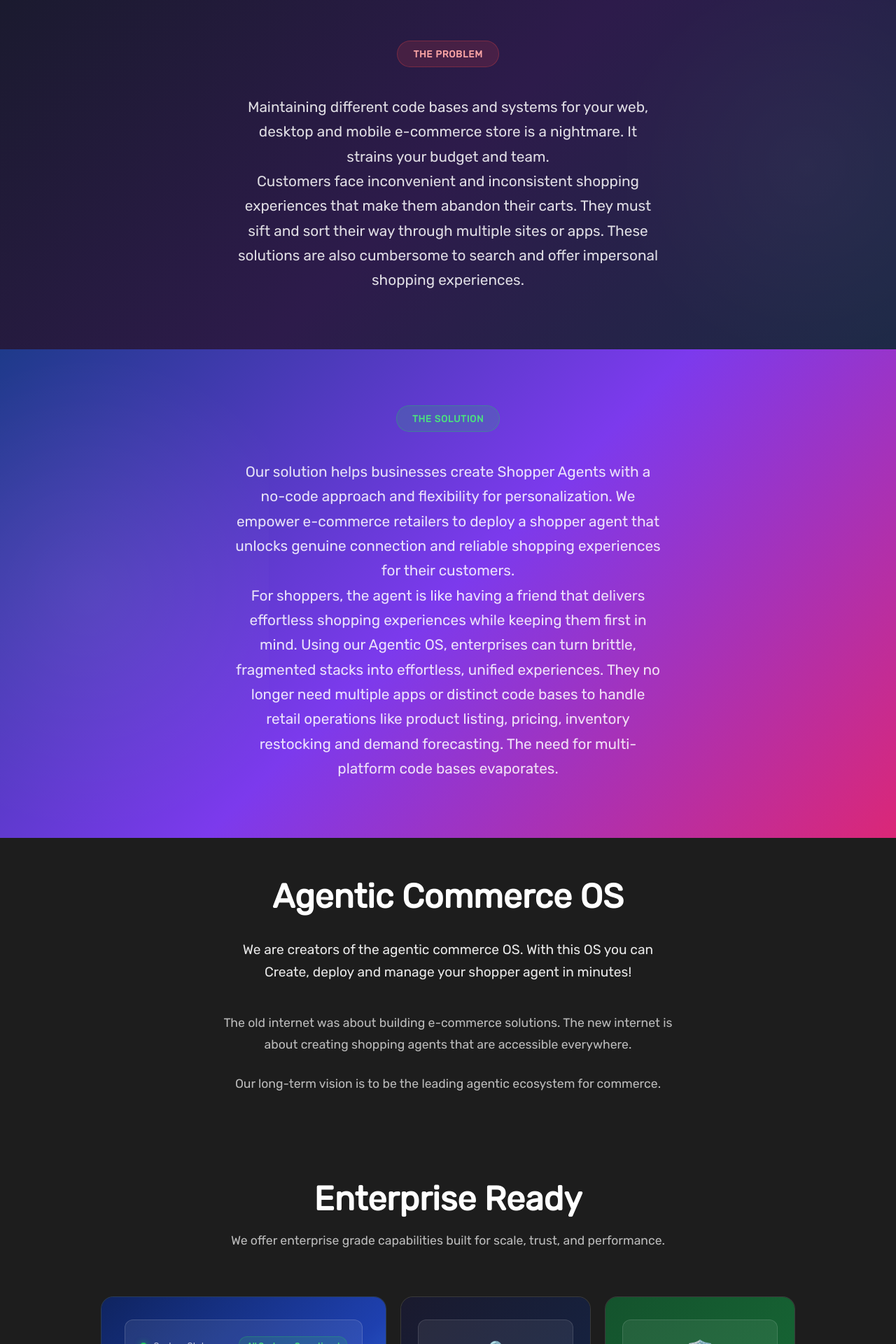
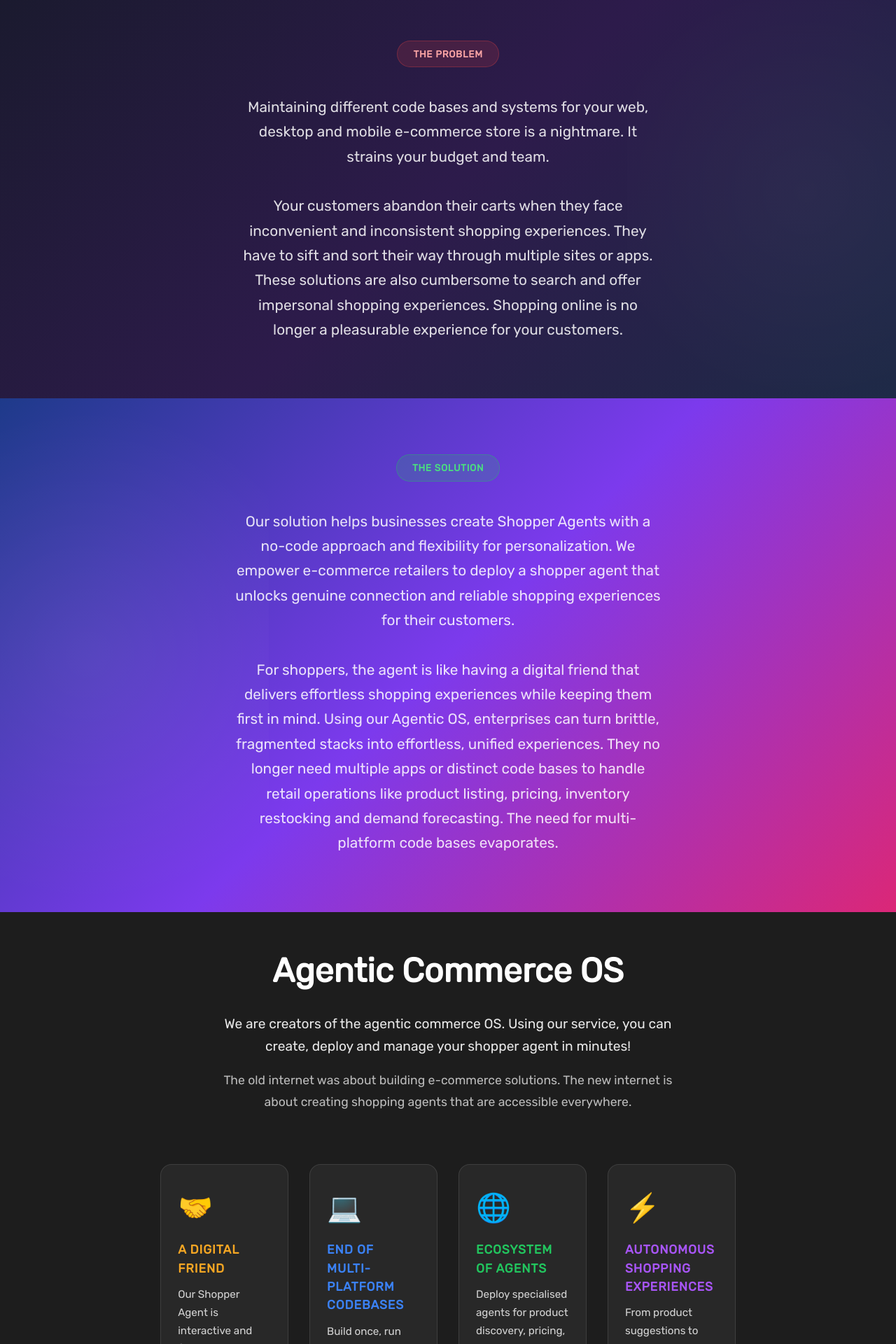
Before and after one commit to ajlewis90/AFCPLandingPage, a Django app: page / in a window 1280 px wide. Shown: the part 1962-3882 px from the top of the page at 70% size. Run offline with Django 4.2, Linux system fonts and the light colour scheme; some libraries are stand-ins or nearby versions; some web fonts are replaced.

Commit message:
Still revising sections, adding value drivers on main landing page. Pricing needs to be updated

```diff
--- a/landing_page/templates/agentic_commerce_os.html
+++ b/landing_page/templates/agentic_commerce_os.html
@@ -2,19 +2,72 @@
 <!-- Agentic Commerce OS Section -->
 <section class="py-5" style="background-color: #1d1d1d !important;">
     <div class="container-fluid px-7 mid-container">
-        <div class="row justify-content-center">
+
+        <!-- Header -->
+        <div class="row justify-content-center mb-4">
             <div class="col-lg-10 col-xl-8 text-center">
                 <h2 class="mission" style="color: #ffffff; font-size: 3rem; font-weight: 700; margin-bottom: 1.5rem;">Agentic Commerce OS</h2>
-                <p class="banner-text" style="color: rgba(255, 255, 255, 0.9); font-size: 1.2rem; line-height: 1.7; margin-bottom: 2.5rem;">
-                    We are creators of the agentic commerce OS. With this OS you can Create, deploy and manage your shopper agent in minutes!
+                <p class="banner-text" style="color: rgba(255, 255, 255, 0.9); font-size: 1.2rem; line-height: 1.7; margin-bottom: 1rem;">
+                    We are creators of the agentic commerce OS. Using our service, you can create, deploy and manage your shopper agent in minutes!
                 </p>
-                <p class="banner-text" style="color: rgba(255, 255, 255, 0.7); font-size: 1.1rem; line-height: 1.8; margin-bottom: 1.5rem;">
+                <p class="banner-text" style="color: rgba(255, 255, 255, 0.7); font-size: 1.1rem; line-height: 1.8; margin-bottom: 3rem;">
                     The old internet was about building e-commerce solutions. The new internet is about creating shopping agents that are accessible everywhere.
-                </p>
-                <p class="banner-text" style="color: rgba(255, 255, 255, 0.7); font-size: 1.1rem; line-height: 1.8;">
-                    Our long-term vision is to be the leading agentic ecosystem for commerce.
                 </p>
             </div>
         </div>
+
+        <!-- 4 Value Driver Cards -->
+        <div class="row justify-content-center">
+            <div class="col-lg-11 col-xl-10">
+                <div class="row g-4">
+
+                    <!-- Card 1: Digital Friend -->
+                    <div class="col-lg-3 col-md-6 mb-4">
+                        <div style="background: rgba(255,255,255,0.05); border: 1px solid rgba(255,255,255,0.1); border-radius: 16px; padding: 2rem 1.5rem; height: 100%; transition: border-color 0.3s;" onmouseover="this.style.borderColor='rgba(245,166,35,0.5)'" onmouseout="this.style.borderColor='rgba(255,255,255,0.1)'">
+                            <div style="font-size: 2.5rem; margin-bottom: 1rem;">🤝</div>
+                            <h4 style="color: #f5a623; font-size: 1.1rem; font-weight: 700; margin-bottom: 0.75rem; text-transform: uppercase; letter-spacing: 0.05em;">A Digital Friend</h4>
+                            <p style="color: rgba(255,255,255,0.8); font-size: 0.95rem; line-height: 1.7; margin: 0;">
+                                Our Shopper Agent is interactive and fun to be with. Your customers get a personal shopping companion that knows their preferences, answers questions instantly, and guides them from discovery to checkout, like a trusted friend, not a chatbot.
+                            </p>
+                        </div>
+                    </div>
+
+                    <!-- Card 2: End of Multi-Platform Codebases -->
+                    <div class="col-lg-3 col-md-6 mb-4">
+                        <div style="background: rgba(255,255,255,0.05); border: 1px solid rgba(255,255,255,0.1); border-radius: 16px; padding: 2rem 1.5rem; height: 100%; transition: border-color 0.3s;" onmouseover="this.style.borderColor='rgba(59,130,246,0.5)'" onmouseout="this.style.borderColor='rgba(255,255,255,0.1)'">
+                            <div style="font-size: 2.5rem; margin-bottom: 1rem;">💻</div>
+                            <h4 style="color: #3b82f6; font-size: 1.1rem; font-weight: 700; margin-bottom: 0.75rem; text-transform: uppercase; letter-spacing: 0.05em;">End of Multi-Platform Codebases</h4>
+                            <p style="color: rgba(255,255,255,0.8); font-size: 0.95rem; line-height: 1.7; margin: 0;">
+                                Build once, run everywhere. Replace fragmented web, mobile, and desktop codebases with a single agent that works seamlessly across every surface, with no duplication and no overhead.
+                            </p>
+                        </div>
+                    </div>
+
+                    <!-- Card 3: Ecosystem of Agents -->
+                    <div class="col-lg-3 col-md-6 mb-4">
+                        <div style="background: rgba(255,255,255,0.05); border: 1px solid rgba(255,255,255,0.1); border-radius: 16px; padding: 2rem 1.5rem; height: 100%; transition: border-color 0.3s;" onmouseover="this.style.borderColor='rgba(34,197,94,0.5)'" onmouseout="this.style.borderColor='rgba(255,255,255,0.1)'">
+                            <div style="font-size: 2.5rem; margin-bottom: 1rem;">🌐</div>
+                            <h4 style="color: #22c55e; font-size: 1.1rem; font-weight: 700; margin-bottom: 0.75rem; text-transform: uppercase; letter-spacing: 0.05em;">Ecosystem of Agents</h4>
+                            <p style="color: rgba(255,255,255,0.8); font-size: 0.95rem; line-height: 1.7; margin: 0;">
+                                Deploy specialised agents for product discovery, pricing, inventory, and re-engagement, all working in concert within a unified agentic ecosystem designed for commerce at scale.
+                            </p>
+                        </div>
+                    </div>
+
+                    <!-- Card 4: Autonomous Shopping Experiences -->
+                    <div class="col-lg-3 col-md-6 mb-4">
+                        <div style="background: rgba(255,255,255,0.05); border: 1px solid rgba(255,255,255,0.1); border-radius: 16px; padding: 2rem 1.5rem; height: 100%; transition: border-color 0.3s;" onmouseover="this.style.borderColor='rgba(168,85,247,0.5)'" onmouseout="this.style.borderColor='rgba(255,255,255,0.1)'">
+                            <div style="font-size: 2.5rem; margin-bottom: 1rem;">⚡</div>
+                            <h4 style="color: #a855f7; font-size: 1.1rem; font-weight: 700; margin-bottom: 0.75rem; text-transform: uppercase; letter-spacing: 0.05em;">Autonomous Shopping Experiences</h4>
+                            <p style="color: rgba(255,255,255,0.8); font-size: 0.95rem; line-height: 1.7; margin: 0;">
+                                From product suggestions to agentic checkout, your store operates 24/7 without manual intervention, delivering consistent, personalised experiences that convert browsers into loyal buyers.
+                            </p>
+                        </div>
+                    </div>
+
+                </div>
+            </div>
+        </div>
+
     </div>
 </section>
--- a/landing_page/templates/third_fold_why_afcp.html
+++ b/landing_page/templates/third_fold_why_afcp.html
@@ -22,8 +22,8 @@
                 <div class="col-lg-9 col-xl-8 text-center">
                     <div class="ps-badge ps-badge-problem">The problem</div>
                     <p class="ps-body">
-                        Maintaining different code bases and systems for your web, desktop and mobile e-commerce store is a nightmare. It strains your budget and team.<br>
-                        Customers face inconvenient and inconsistent shopping experiences that make them abandon their carts. They must sift and sort their way through multiple sites or apps. These solutions are also cumbersome to search and offer impersonal shopping experiences.
+                        Maintaining different code bases and systems for your web, desktop and mobile e-commerce store is a nightmare. It strains your budget and team.<br><br>
+                        Your customers abandon their carts when they face inconvenient and inconsistent shopping experiences. They have to sift and sort their way through multiple sites or apps. These solutions are also cumbersome to search and offer impersonal shopping experiences. Shopping online is no longer a pleasurable experience for your customers.
                     </p>
                 </div>
             </div>
@@ -37,8 +37,8 @@
                 <div class="col-lg-9 col-xl-8 text-center">
                     <div class="ps-badge ps-badge-solution">The solution</div>
                     <p class="ps-body">
-                        Our solution helps businesses create Shopper Agents with a no-code approach and flexibility for personalization. We empower e-commerce retailers to deploy a shopper agent that unlocks genuine connection and reliable shopping experiences for their customers.<br>
-                        For shoppers, the agent is like having a friend that delivers effortless shopping experiences while keeping them first in mind. Using our Agentic OS, enterprises can turn brittle, fragmented stacks into effortless, unified experiences. They no longer need multiple apps or distinct code bases to handle retail operations like product listing, pricing, inventory restocking and demand forecasting. The need for multi-platform code bases evaporates.
+                        Our solution helps businesses create Shopper Agents with a no-code approach and flexibility for personalization. We empower e-commerce retailers to deploy a shopper agent that unlocks genuine connection and reliable shopping experiences for their customers.<br><br>
+                        For shoppers, the agent is like having a digital friend that delivers effortless shopping experiences while keeping them first in mind. Using our Agentic OS, enterprises can turn brittle, fragmented stacks into effortless, unified experiences. They no longer need multiple apps or distinct code bases to handle retail operations like product listing, pricing, inventory restocking and demand forecasting. The need for multi-platform code bases evaporates.
                     </p>
                 </div>
             </div>
```
